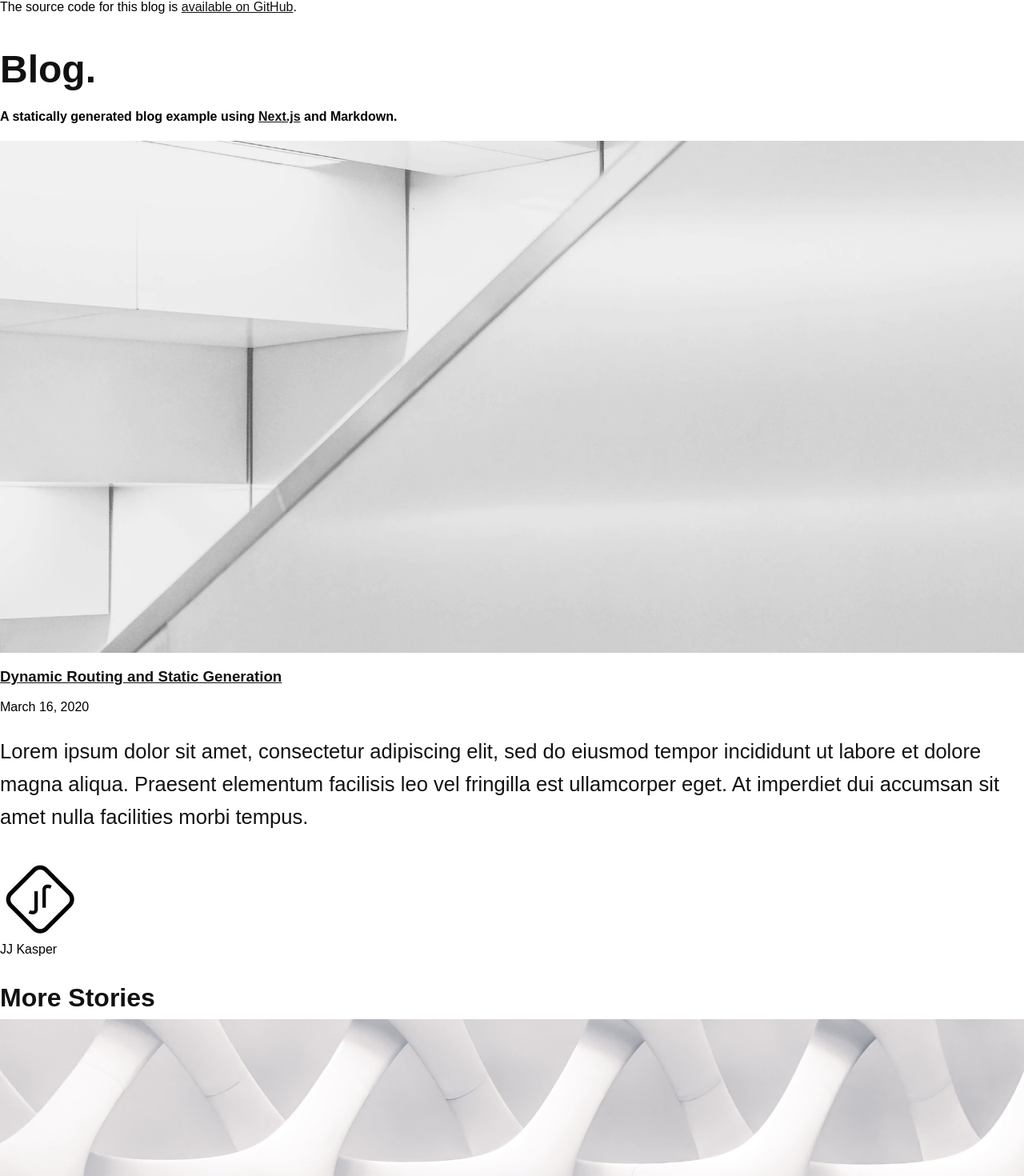
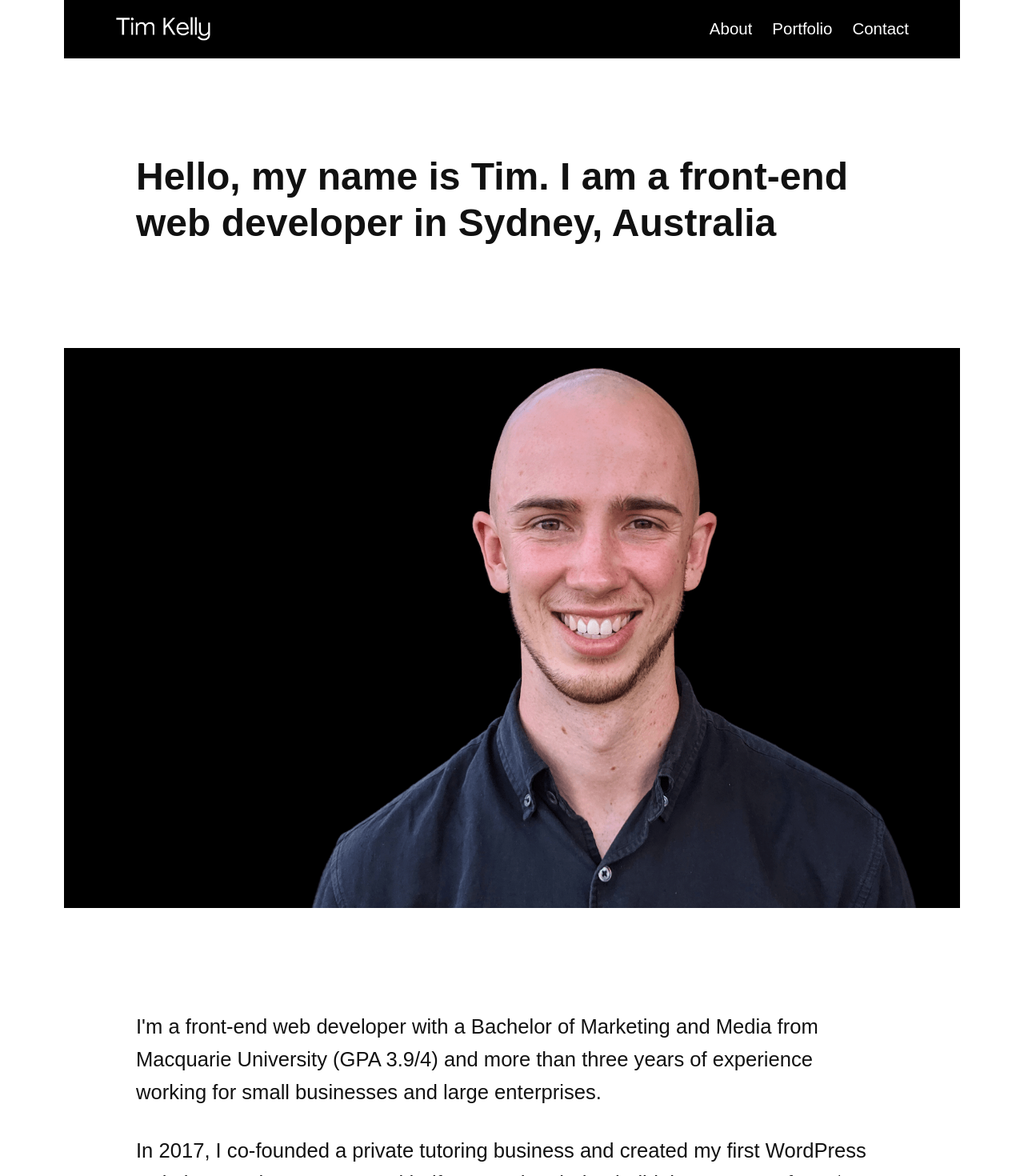
Before and after one commit to timkellytk/portfolio-v2, a Next.js app: page / in a window 1280 px wide. Shown: the top 1470 px of the page at 80% size. Built offline with nearby package versions, Linux system fonts and the light colour scheme.

Commit message:
Created the home page

```diff
--- a/pages/index.js
+++ b/pages/index.js
@@ -1,50 +1,22 @@
 import Head from "next/head";
-import Container from "../components/container";
-import MoreStories from "../components/more-stories";
-import HeroPost from "../components/hero-post";
-import Intro from "../components/intro";
-import Layout from "../components/layout";
-import { getAllPosts } from "../lib/api";
+import Layout from "../components/util/Layout";
+import About from "../components/About";
+import Portfolio from "../components/Portfolio";
+import Contact from "../components/Contact";
 
-export default function Index({ allPosts }) {
-  const heroPost = allPosts[0];
-  const morePosts = allPosts.slice(1);
+export default function Index() {
   return (
     <>
+      <Head>
+        <title>
+          Tim Kelly, Front-End Web Developer In Sydney, Australia | timkelly.dev
+        </title>
+      </Head>
       <Layout>
-        <Head>
-          <title>Tim Kelly, Front-End Web Developer In Sydney, Australia</title>
-        </Head>
-        <Container>
-          <Intro />
-          {heroPost && (
-            <HeroPost
-              title={heroPost.title}
-              coverImage={heroPost.coverImage}
-              date={heroPost.date}
-              author={heroPost.author}
-              slug={heroPost.slug}
-              excerpt={heroPost.excerpt}
-            />
-          )}
-          {morePosts.length > 0 && <MoreStories posts={morePosts} />}
-        </Container>
+        <About />
+        <Portfolio />
+        <Contact />
       </Layout>
     </>
   );
 }
-
-export async function getStaticProps() {
-  const allPosts = getAllPosts([
-    "title",
-    "date",
-    "slug",
-    "author",
-    "coverImage",
-    "excerpt",
-  ]);
-
-  return {
-    props: { allPosts },
-  };
-}
```
